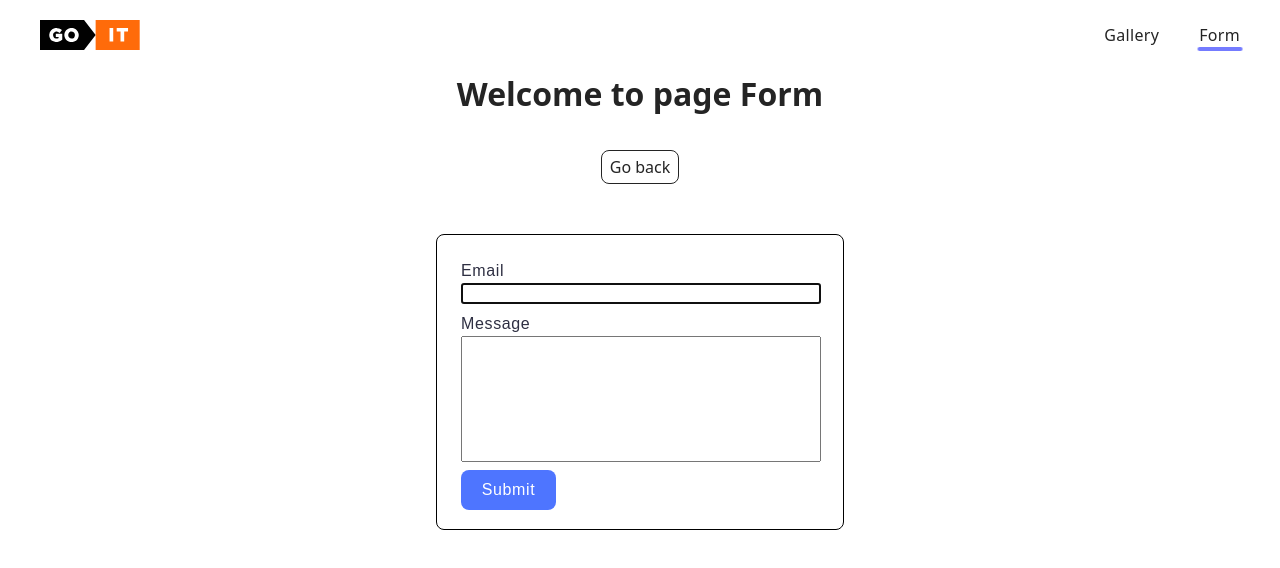
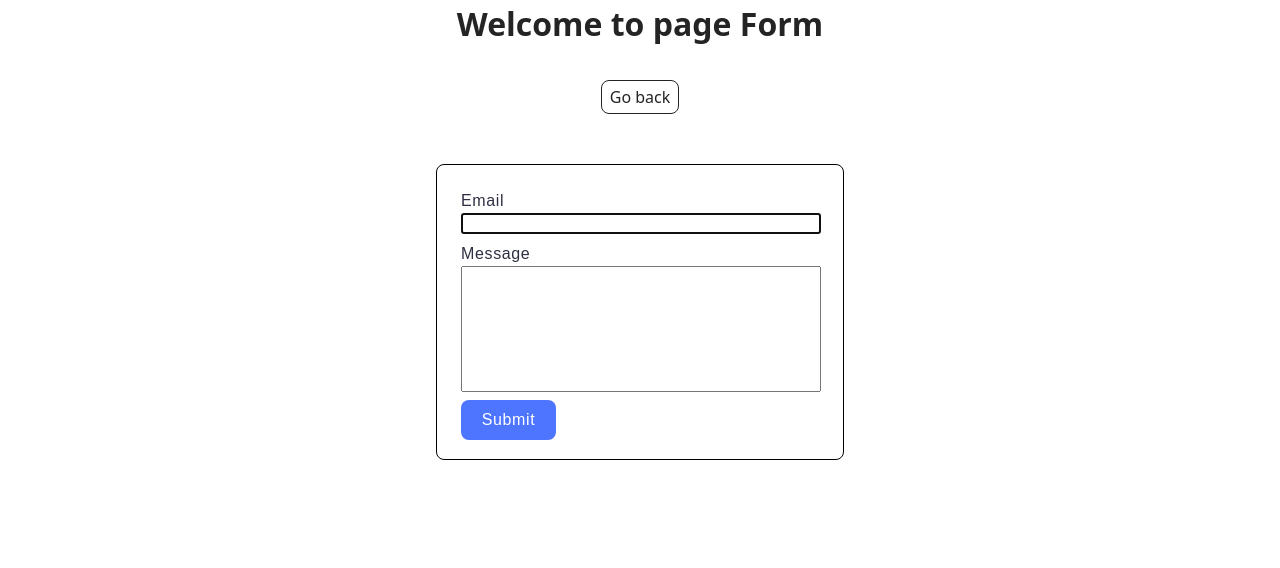
Before and after one commit to Natali-Nazarenko/goit-js-hw-09, a plain HTML site: page 2-form.html in a window 1280 px wide. Drawn offline with Linux system fonts and the light colour scheme.

Commit message:
Deploying to gh-pages from @ Natali-Nazarenko/goit-js-hw-09@0aa71de96db342175e6027c1942b4b52ca636c14 🚀

```diff
--- a/2-form.html
+++ b/2-form.html
@@ -10,27 +10,6 @@
     <link rel="stylesheet" crossorigin href="/goit-js-hw-09/assets/styles-DbunSQvJ.css">
   </head>
   <body>
-    <header class="header">
-  <div class="container">
-    <nav class="nav">
-      <a class="nav-logo" href="./index.html" aria-label="Site logo">
-        <svg class="nav-logo-icon" width="100" height="30">
-          <use href="/goit-js-hw-09/assets/sprite-DBXjR5tk.svg#logo"></use>
-        </svg>
-      </a>
-      <ul class="nav-list">
-        <li class="nav-item">
-          <a class="nav-link {=$highlight-act}" href="./1-gallery.html">Gallery</a>
-        </li>
-        <li class="nav-item">
-          <a class="nav-link active" href="./2-form.html">Form</a>
-        </li>
-      </ul>
-    </nav>
-  </div>
-</header>
-
-
     <main>
       <div class="container">
         <h1 class="main-title">
```
Also changed, not shown: 1-gallery.html (+0 -21 lines), index.html (+2 -3 lines), assets/sprite-DBXjR5tk.svg (deleted).
